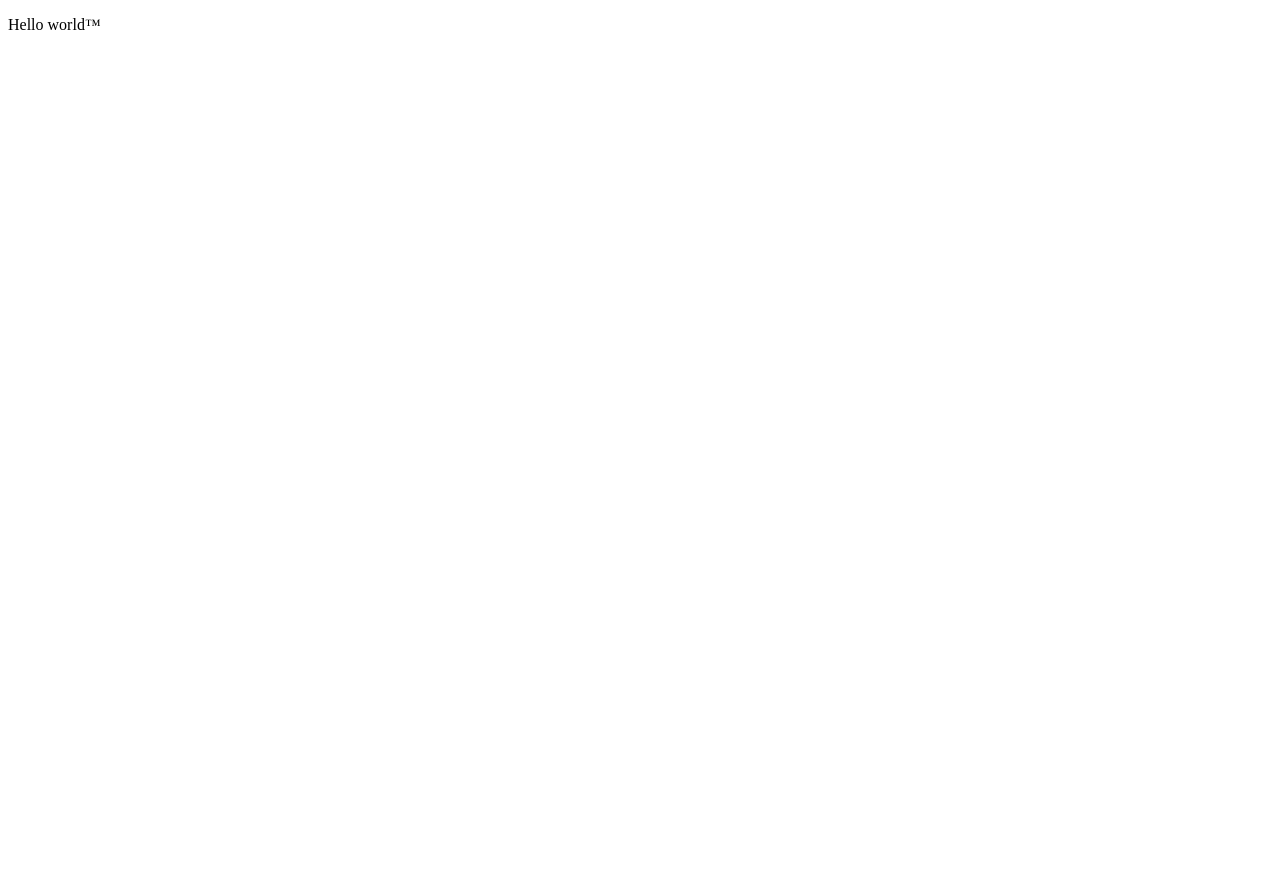
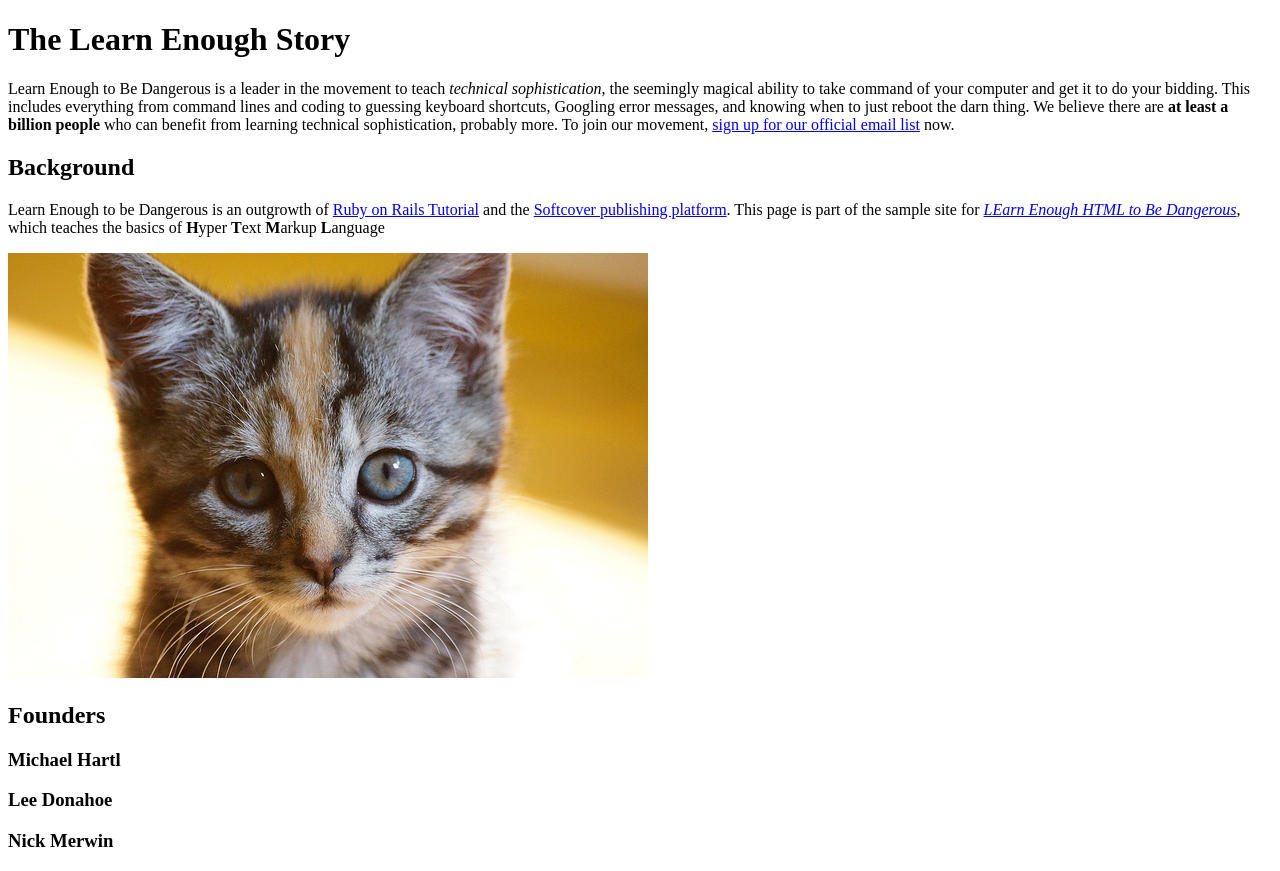
Before and after one commit to foftring/sample-website, a plain HTML site: page index.html in a window 1280 px wide. Before the commit the page ends 800 px from the top, so only its background shows below. Drawn offline with Linux system fonts and the light colour scheme.

Commit message:
Add some content and images

```diff
--- a/index.html
+++ b/index.html
@@ -1,12 +1,35 @@
 <!DOCTYPE html>
 <html lang="en" dir="ltr">
   <head>
-    <title>Page Title!</title>
+    <title>Learn Enough to Be Dangerous</title>
     <meta charset="utf-8">
   </head>
   <body>
+    <h1>The Learn Enough Story</h1>
+
     <p>
-      Hello world™
+      Learn Enough to Be Dangerous is a leader in the movement to teach
+      <em>technical sophistication</em>, the seemingly magical ability to take
+      command of your computer and get it to do your bidding. This includes
+      everything from command lines and coding to guessing keyboard shortcuts,
+      Googling error messages, and knowing when to just reboot the darn thing.
+      We believe there are <strong>at least a billion people</strong> who can benefit from
+      learning technical sophistication, probably more. To join our
+      movement, <a href="https://learnenough.com/email">sign up for our official email list</a> now.
     </p>
+
+    <h2>Background</h2>
+
+    <p>
+      Learn Enough to be Dangerous is an outgrowth of <a href="https://railstutorial.org">Ruby on Rails Tutorial</a> and the <a href="https://softcover.io/">Softcover publishing platform</a>. This page is part of the sample site for <a href="https://learnenough.com/html-tutorial"><em>LEarn Enough HTML to Be Dangerous</em></a>, which teaches the basics of <strong>H</strong>yper <strong>T</strong>ext <strong>M</strong>arkup <strong>L</strong>anguage
+    </p>
+
+    <img src="images/kitten.jpg" alt="A kitten">
+
+    <h2>Founders</h2>
+
+    <h3>Michael Hartl</h3>
+    <h3>Lee Donahoe</h3>
+    <h3>Nick Merwin</h3>
   </body>
 </html>
```
Also changed, not shown: images/kitten.jpg (added).
